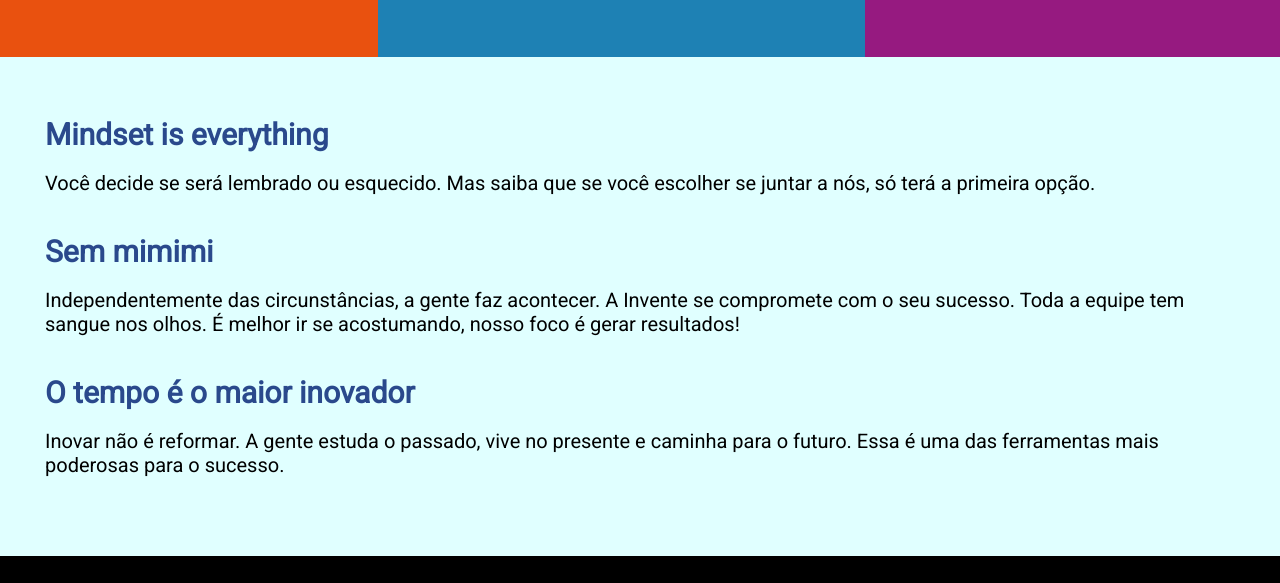
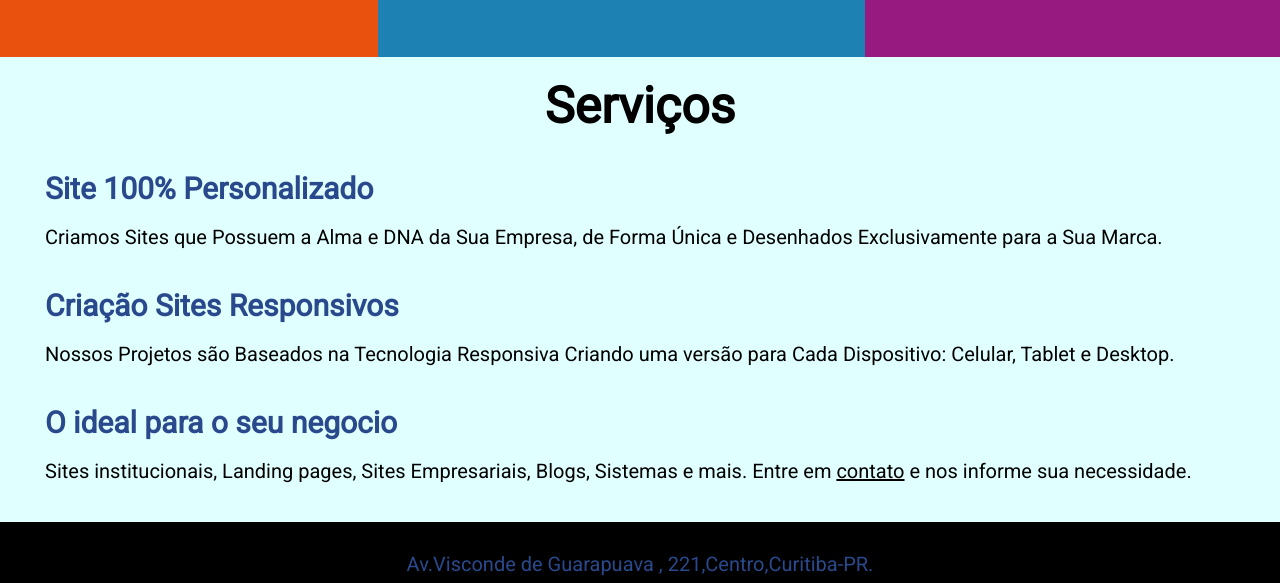
Before and after one commit to sergiop45/MonteDigital, a plain HTML site: page index.html in a window 1280 px wide. Shown: the part 914-1497 px from the top of the page. Drawn offline with Linux system fonts and the light colour scheme.

Commit message:
servicos

```diff
--- a/index.html
+++ b/index.html
@@ -18,18 +18,18 @@
         <a href="#"><img src="img/logopaint.png" alt="logo da MonteDigital"></a>
         <div id="menu-desktop">
             <li><a href="">Home</a></li>
-            <li><a href="">Portfólio</a></li>
-            <li><a href="">Sobre</a></li>
+            <li><a href="#leads">Serviços</a></li>
+            <li><a href="#mindset">Sobre</a></li>
             <li><a href="">Time</a></li>
-            <li><a href="">Contato</a></li>
+            <li><a href="#contato">Contato</a></li>
         </div>
         <i class="fa-solid fa-bars" id="btnMenu"></i>
         <div id="menu">
             <li><a href="">Home</a></li>
-            <li><a href="">Portfólio</a></li>
-            <li><a href="">Sobre</a></li>
+            <li><a href="#leads">Serviços</a></li>
+            <li><a href="#mindset">Sobre</a></li>
             <li><a href="">Time</a></li>
-            <li><a href="">Contato</a></li>
+            <li><a href="#contato">Contato</a></li>
         </div>
     </header>
 
@@ -50,6 +50,7 @@
 </main>
 
     <div id="mindset">
+
 
         <div class="mindset-item" style="background-color: #e9510f;" data-animate1="left">
             <h3>INVENTAR</h3>
@@ -72,30 +73,36 @@
     </div>
 
     <div id="leads">
+
         <div class="lead">
-            <h2 data-animate="left">Mindset is everything</h2>
+            <h1 data-animate="right">Serviços</h1>
+        </div>
+
+        <div class="lead">
+            <h2 data-animate="left">Site 100% Personalizado</h2>
             <br>
-            <p data-animate="right">Você decide se será lembrado ou esquecido. Mas saiba que se você escolher
-                se juntar a nós, só terá a primeira opção.</p>
+            <p data-animate="right">Criamos Sites que Possuem a Alma e DNA da Sua Empresa, de Forma Única e Desenhados Exclusivamente para a Sua Marca.</p>
             <br>
         </div>
 
         <div class="lead">
-            <h2 data-animate="right">Sem mimimi</h2>
+            <h2 data-animate="right">Criação Sites Responsivos</h2>
             <br>
-            <p data-animate="left">Independentemente das circunstâncias, a gente faz acontecer. A Invente se compromete com o seu sucesso. Toda a equipe tem sangue nos olhos. É melhor ir se acostumando, nosso foco é gerar resultados!</p>
+            <p data-animate="left">Nossos Projetos são Baseados na Tecnologia Responsiva Criando uma versão para Cada Dispositivo: Celular, Tablet e Desktop.</p>
             <br>
         </div>
 
         <div class="lead">
-            <h2 data-animate="left">O tempo é o maior inovador</h2>
+            <h2 data-animate="left">O ideal para o seu negocio</h2>
             <br>
-            <p data-animate="right">Inovar não é reformar. A gente estuda o passado, vive no presente e caminha para o futuro. Essa é uma das ferramentas mais poderosas para o sucesso.</p>
+            <p data-animate="right">Sites institucionais, Landing pages, Sites Empresariais, Blogs, Sistemas e mais.
+                Entre em <a href="">contato</a> e nos informe sua necessidade.
+            </p>
             <br>
         </div>
     </div>
 
-    <footer>
+    <footer id="contato">
         <p>Av.Visconde de Guarapuava , 221,Centro,Curitiba-PR.</p>
         <p>Telefone: (41) 3598-1652 | (41) 98484-7973</p>
         <div>
--- a/style.css
+++ b/style.css
@@ -138,7 +138,7 @@ main div {
 
 #leads {
     background-color: rgb(224,255,255);
-    padding: 50px 30px;
+    padding: 10px 30px;
 }
 .lead {
     opacity: 0;
@@ -156,10 +156,14 @@ main div {
     text-align: start;
     font-size: 30px;
 }
+.lead h1 {
+    color: #000;
+    font-size: 50px;
+    text-align: center;
+    margin-bottom: 1rem;
+}
 .lead a {
-    text-decoration: none;
-    background-color: red;
-    border: 1px solid black;
+    color: #000;
 }
 
 
```
